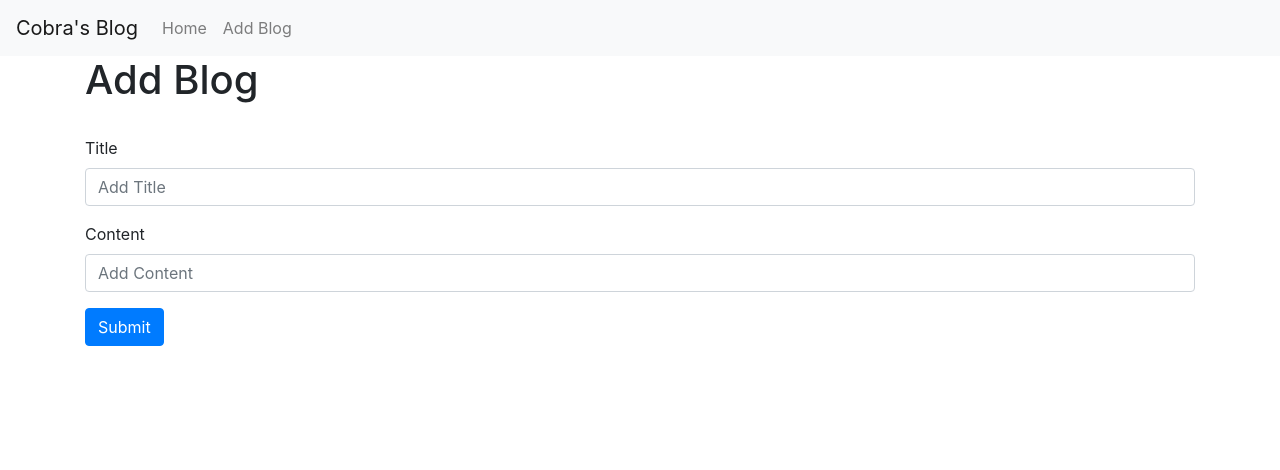
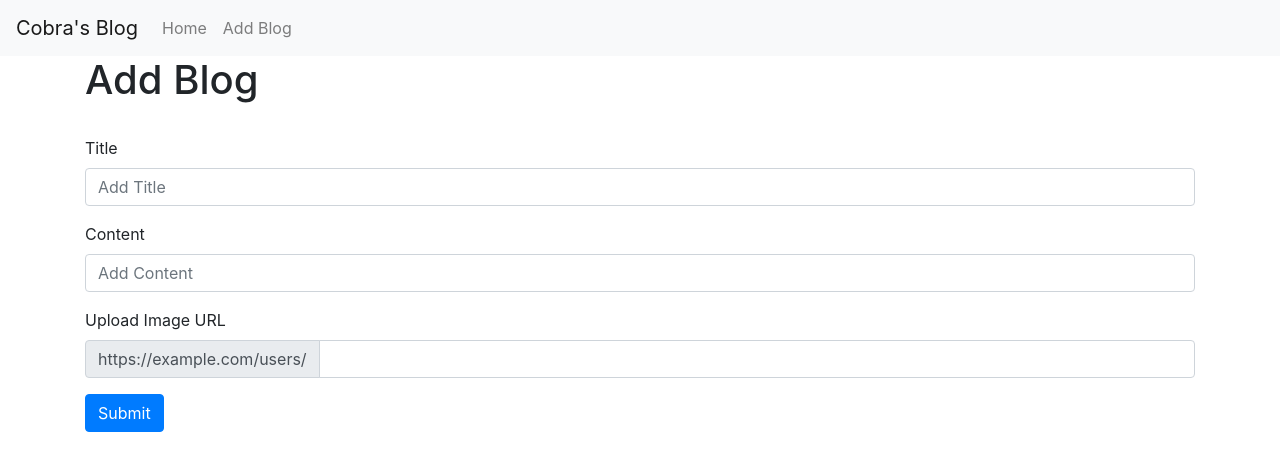
Before and after one commit to DevStrikerTech/Angular-Blog, an Angular app: page /add-blog in a window 1280 px wide. Shown: the top 470 px of the page. Built offline with nearby package versions, Linux system fonts and the light colour scheme.

Commit message:
added upload image functionality

```diff
--- a/package.json
+++ b/package.json
@@ -21,6 +21,7 @@
     "@angular/router": "~8.2.14",
     "@ng-bootstrap/ng-bootstrap": "^5.1.4",
     "bootstrap": "^4.4.1",
+    "npm": "^6.13.4",
     "rxjs": "~6.4.0",
     "tslib": "^1.10.0",
     "zone.js": "~0.9.1"
--- a/src/app/add-blog/add-blog.component.html
+++ b/src/app/add-blog/add-blog.component.html
@@ -10,6 +10,15 @@
       <label for="title">Content</label>
       <input type="text" name="content" class="form-control" placeholder="Add Content" #content>
     </div>
-    <button type="button" (click)="addBlog(title,content)" class="btn btn-primary">Submit</button>
+    <div class="form-group">
+      <label for="basic-url">Upload Image URL</label>
+      <div class="input-group mb-3">
+        <div class="input-group-prepend">
+          <span class="input-group-text" id="basic-addon3">https://example.com/users/</span>
+        </div>
+        <input type="text" class="form-control" aria-describedby="basic-addon3" id="add Img" #img>
+      </div>
+    </div>
+    <button type="button" (click)="addBlog(title,content,img)" class="btn btn-primary">Submit</button>
   </form>
 </div>
--- a/src/app/add-blog/add-blog.component.ts
+++ b/src/app/add-blog/add-blog.component.ts
@@ -11,8 +11,8 @@ export class AddBlogComponent implements OnInit {
   blogs = [];
   ngOnInit() {
   }
-  addBlog(title, content) {
-    const blog = {title: title.value, content: content.value};
+  addBlog(title, content, img) {
+    const blog = {title: title.value, content: content.value, img: img.value};
     if (localStorage.getItem('blogs')) {
       this.blogs = JSON.parse(localStorage.getItem('blogs'));
     }
@@ -20,6 +20,7 @@ export class AddBlogComponent implements OnInit {
     localStorage.setItem('blogs', JSON.stringify(this.blogs));
     title.value = '';
     content.value = '';
+    img.value = '';
     alert('Blog submitted');
   }
 
--- a/src/app/app.component.ts
+++ b/src/app/app.component.ts
@@ -1,6 +1,4 @@
 import { Component } from '@angular/core';
-// import { HomeComponent } from './home/home.component';
-// import { AddBlogComponent } from './add-blog/add-blog.component';
 
 @Component({
   selector: 'app-root',
--- a/src/app/home/home.component.html
+++ b/src/app/home/home.component.html
@@ -9,6 +9,7 @@
       </div>
       <div class="card-body">
         <p class="card-text">{{ blog.content }}</p>
+        <div style="text-align: center"><img src="{{blog.img}}" height="300" width="250"></div>
       </div>
     </div>
   </div>
```
Also changed, not shown: 1 other file (tests, documents, lock files or other folders).
